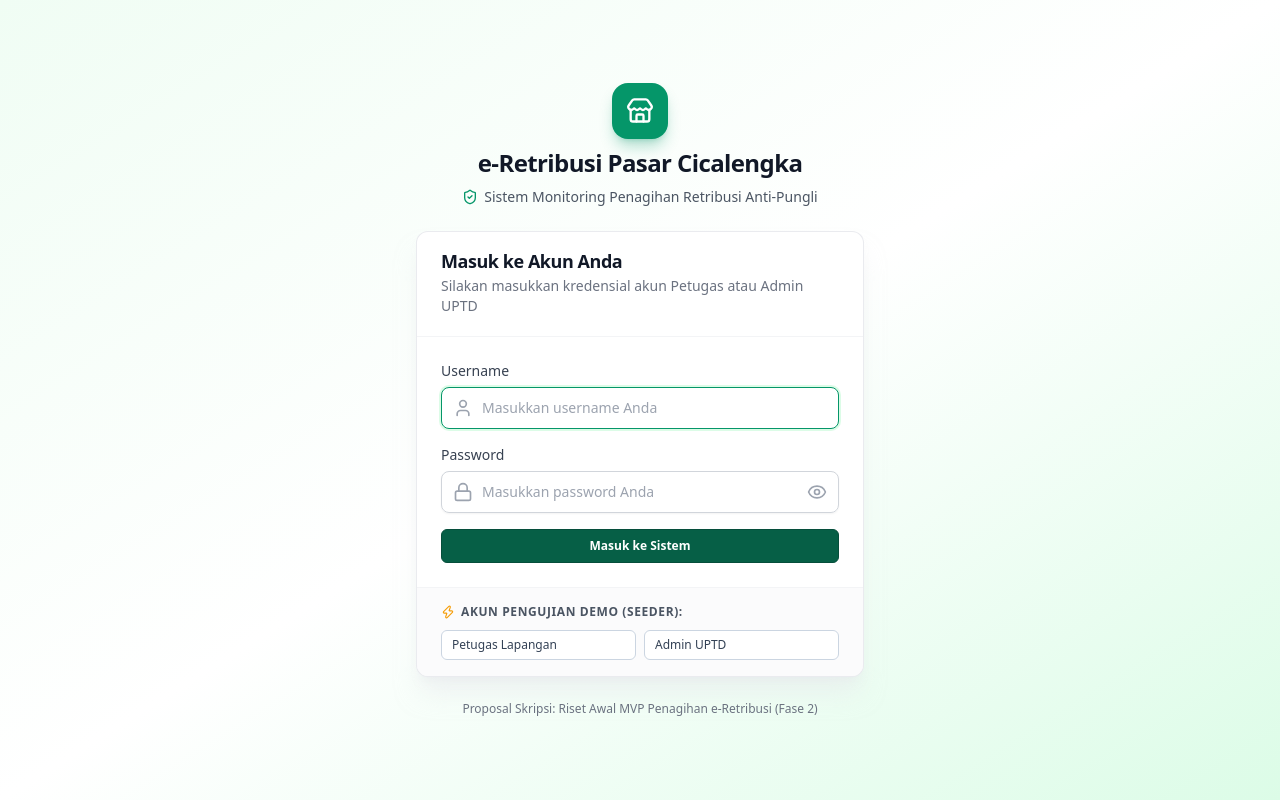
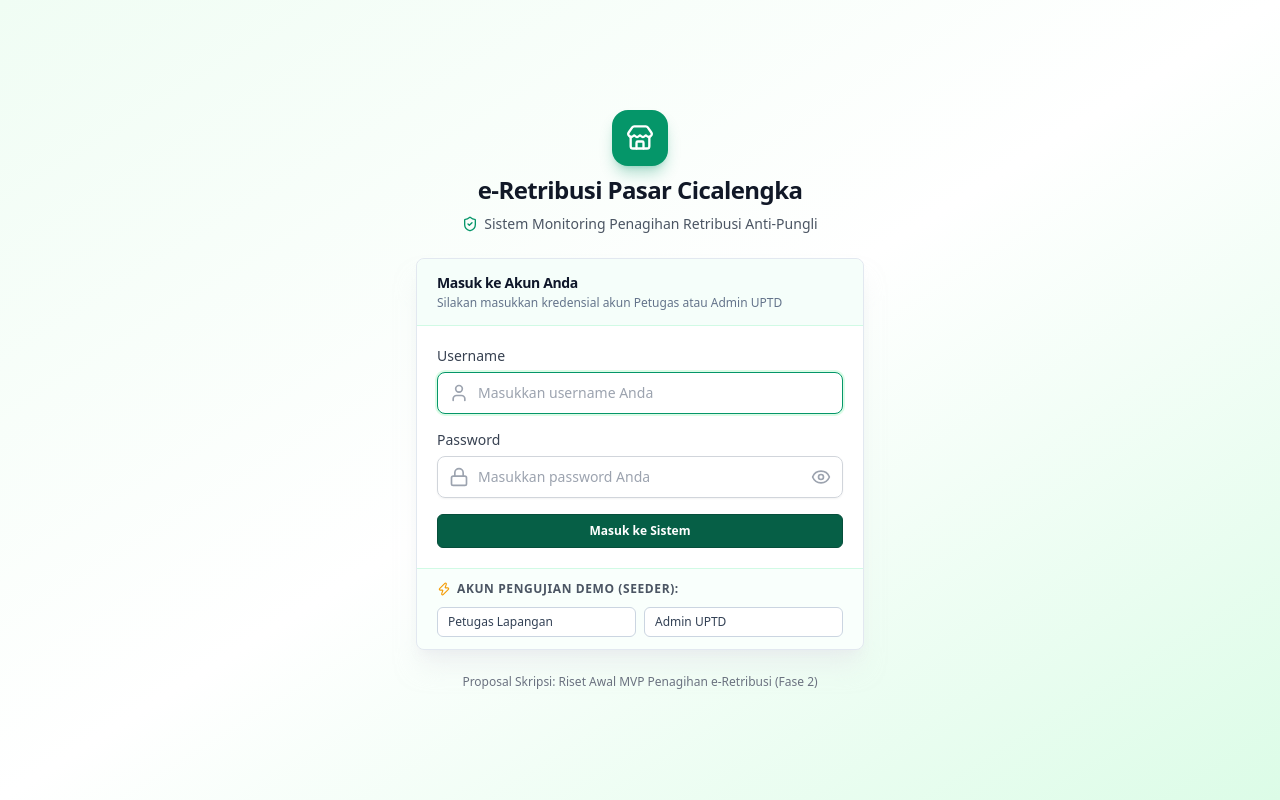
Before and after one commit to rifqyfakhryzain/retribusi-frontend, a React (Vite) app: page /login in a window 1280 px wide. Built offline with nearby package versions, Linux system fonts and the light colour scheme; no server answers.

Commit message:
style: refine card component styling and institutional headers

```diff
--- a/src/components/ui/Card.jsx
+++ b/src/components/ui/Card.jsx
@@ -4,7 +4,7 @@ export function Card({ className, children, ...props }) {
   return (
     <div
       className={cn(
-        "bg-white rounded-xl border border-gray-200/80 shadow-sm overflow-hidden",
+        "bg-white rounded-lg border border-slate-200 shadow-xs overflow-hidden",
         className
       )}
       {...props}
@@ -16,7 +16,10 @@ export function Card({ className, children, ...props }) {
 
 export function CardHeader({ className, children, ...props }) {
   return (
-    <div className={cn("px-6 py-5 border-b border-gray-100", className)} {...props}>
+    <div
+      className={cn("px-5 py-3.5 border-b border-emerald-100 bg-emerald-50/50", className)}
+      {...props}
+    >
       {children}
     </div>
   );
@@ -25,7 +28,7 @@ export function CardHeader({ className, children, ...props }) {
 export function CardTitle({ className, children, ...props }) {
   return (
     <h3
-      className={cn("text-lg font-semibold text-gray-900 leading-none tracking-tight", className)}
+      className={cn("text-sm font-bold text-slate-900 tracking-tight", className)}
       {...props}
     >
       {children}
@@ -35,20 +38,23 @@ export function CardTitle({ className, children, ...props }) {
 
 export function CardDescription({ className, children, ...props }) {
   return (
-    <p className={cn("text-sm text-gray-500 mt-1.5", className)} {...props}>
+    <p className={cn("text-xs text-slate-500 mt-0.5", className)} {...props}>
       {children}
     </p>
   );
 }
 
 export function CardContent({ className, children, ...props }) {
-  return <div className={cn("p-6", className)} {...props}>{children}</div>;
+  return <div className={cn("p-5", className)} {...props}>{children}</div>;
 }
 
 export function CardFooter({ className, children, ...props }) {
   return (
     <div
-      className={cn("px-6 py-4 bg-gray-50/70 border-t border-gray-100 flex items-center", className)}
+      className={cn(
+        "px-5 py-3 bg-emerald-50/30 border-t border-emerald-100 flex items-center justify-between text-xs",
+        className
+      )}
       {...props}
     >
       {children}
```
